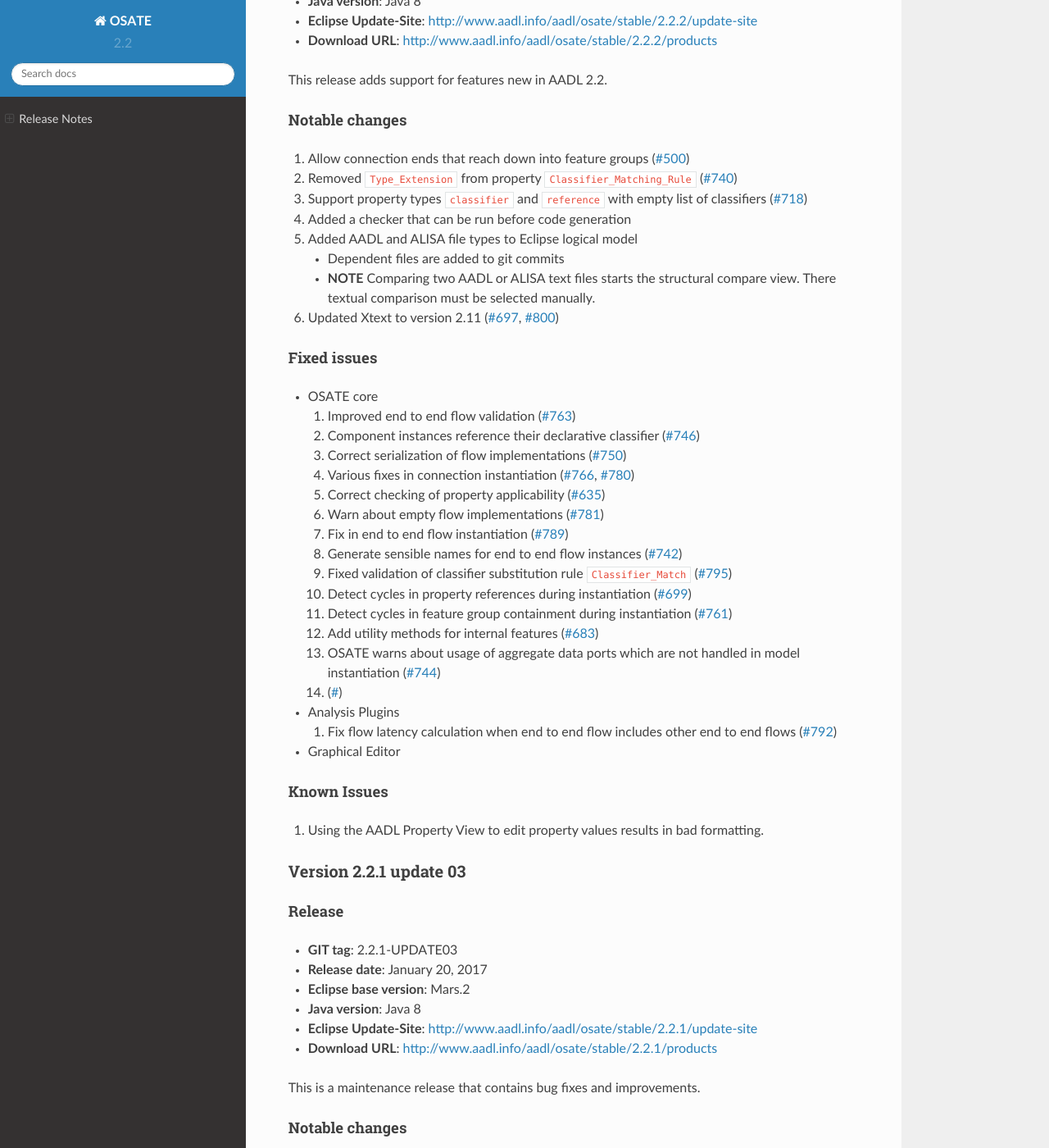
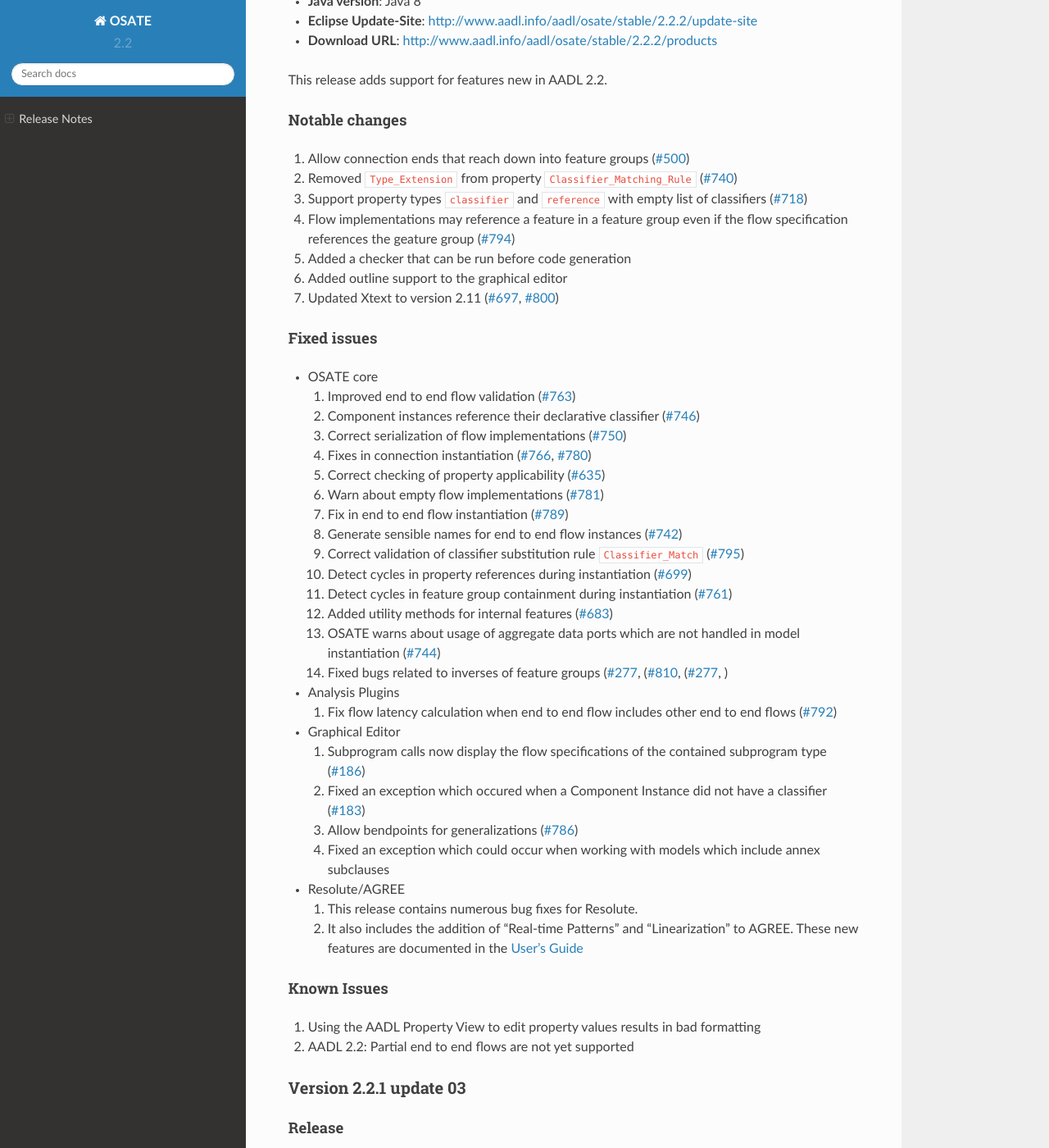
Before and after one commit to osate/website, a Sphinx documentation site: the page built from source/osate-releases.md, in a window 1280 px wide and 1400 px high, scrolled down 396 px. Shown: the whole window at 82% size. Built offline with Sphinx 7.4.7 and the Read the Docs theme 2.0.0, drawn with Linux system fonts in a browser that asks for light colours.

Commit message:
Updated release notes for 2.2.2

```diff
--- a/source/osate-releases.md
+++ b/source/osate-releases.md
@@ -20,11 +20,15 @@
 1. Allow connection ends that reach down into feature groups ([#500](https://github.com/osate/osate2-core/issues/500))
 1. Removed `Type_Extension` from property `Classifier_Matching_Rule` ([#740](https://github.com/osate/osate2-core/issues/740))
 1. Support property types `classifier` and `reference` with empty list of classifiers ([#718](https://github.com/osate/osate2-core/issues/718))
+1. Flow implementations may reference a feature in a feature group even if the flow specification references the geature group ([#794](https://github.com/osate/osate2-core/issues/794))
 1. Added a checker that can be run before code generation
+1. Added outline support to the graphical editor
+1. Updated Xtext to version 2.11 ([#697](https://github.com/osate/osate2-core/issues/697), [#800](https://github.com/osate/osate2-core/issues/800))
+<!---
 1. Added AADL and ALISA file types to Eclipse logical model
    - Dependent files are added to git commits
    - **NOTE** Comparing two AADL or ALISA text files starts the structural compare view. There textual comparison must be selected manually.
-1. Updated Xtext to version 2.11 ([#697](https://github.com/osate/osate2-core/issues/697), [#800](https://github.com/osate/osate2-core/issues/800))
+-->
 
 #### Fixed issues
 
@@ -32,24 +36,32 @@
   1. Improved end to end flow validation ([#763](https://github.com/osate/osate2-core/issues/763))
   1. Component instances reference their declarative classifier ([#746](https://github.com/osate/osate2-core/issues/746))
   1. Correct serialization of flow implementations ([#750](https://github.com/osate/osate2-core/issues/750))
-  1. Various fixes in connection instantiation ([#766](https://github.com/osate/osate2-core/issues/766), [#780](https://github.com/osate/osate2-core/issues/780))
+  1. Fixes in connection instantiation ([#766](https://github.com/osate/osate2-core/issues/766), [#780](https://github.com/osate/osate2-core/issues/780))
   1. Correct checking of property applicability ([#635](https://github.com/osate/osate2-core/issues/635))
   1. Warn about empty flow implementations ([#781](https://github.com/osate/osate2-core/issues/781))
   1. Fix in end to end flow instantiation ([#789](https://github.com/osate/osate2-core/issues/789))
   1. Generate sensible names for end to end flow instances ([#742](https://github.com/osate/osate2-core/issues/742))
-  1. Fixed validation of classifier substitution rule `Classifier_Match` ([#795](https://github.com/osate/osate2-core/issues/795))
+  1. Correct validation of classifier substitution rule `Classifier_Match` ([#795](https://github.com/osate/osate2-core/issues/795))
   1. Detect cycles in property references during instantiation ([#699](https://github.com/osate/osate2-core/issues/699))
   1. Detect cycles in feature group containment during instantiation ([#761](https://github.com/osate/osate2-core/issues/761))
-  1. Add utility methods for internal features ([#683](https://github.com/osate/osate2-core/issues/683))
+  1. Added utility methods for internal features ([#683](https://github.com/osate/osate2-core/issues/683))
   1. OSATE warns about usage of aggregate data ports which are not handled in model instantiation ([#744](https://github.com/osate/osate2-core/issues/744))
-  1.  ([#](https://github.com/osate/osate2-core/issues/))
+  1. Fixed bugs related to inverses of feature groups ([#277](https://github.com/osate/osate2-core/issues/277), ([#810](https://github.com/osate/osate2-core/issues/810), ([#277](https://github.com/osate/osate2-core/issues/277), )
 * Analysis Plugins
   1. Fix flow latency calculation when end to end flow includes other end to end flows ([#792](https://github.com/osate/osate2-core/issues/792))
 * Graphical Editor
+  1. Subprogram calls now display the flow specifications of the contained subprogram type ([#186](https://github.com/osate/osate-ge/issues/186))
+  1. Fixed an exception which occured when a Component Instance did not have a classifier ([#183](https://github.com/osate/osate-ge/issues/183))
+  1. Allow bendpoints for generalizations ([#786](https://github.com/osate/osate2-core/issues/786))
+  1. Fixed an exception which could occur when working with models which include annex subclauses
+* Resolute/AGREE
+  1. This release contains numerous bug fixes for Resolute.
+  1. It also includes the addition of "Real-time Patterns" and "Linearization" to AGREE. These new features are documented in the [User's Guide](https://github.com/smaccm/smaccm/raw/master/documentation/agree/AGREE%20Users%20Guide.pdf)
 
 #### Known Issues
 
-  1.  Using the AADL Property View to edit property values results in bad formatting.
+  1. Using the AADL Property View to edit property values results in bad formatting
+  1. AADL 2.2: Partial end to end flows are not yet supported
 
 ### Version 2.2.1 update 03
 
```
